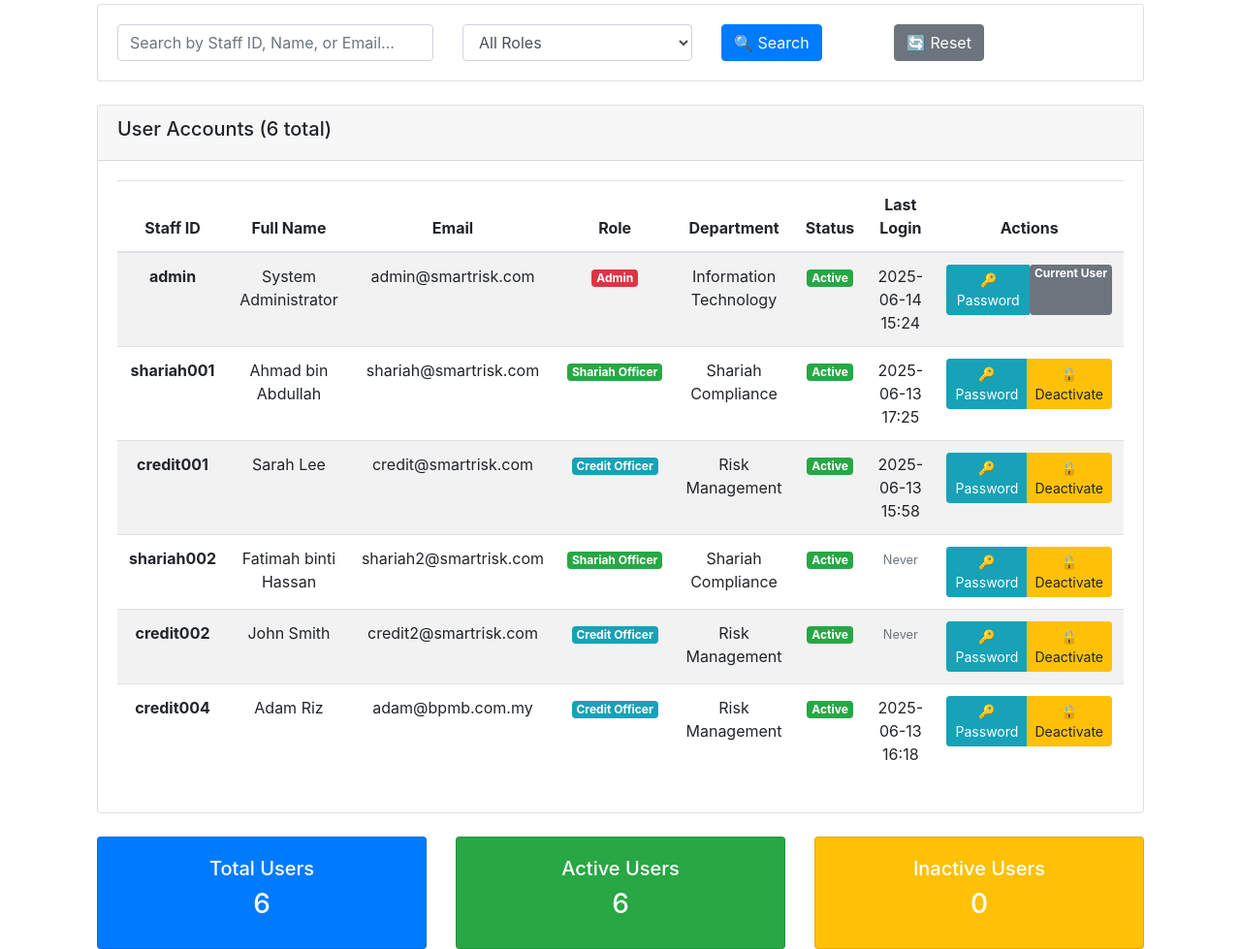
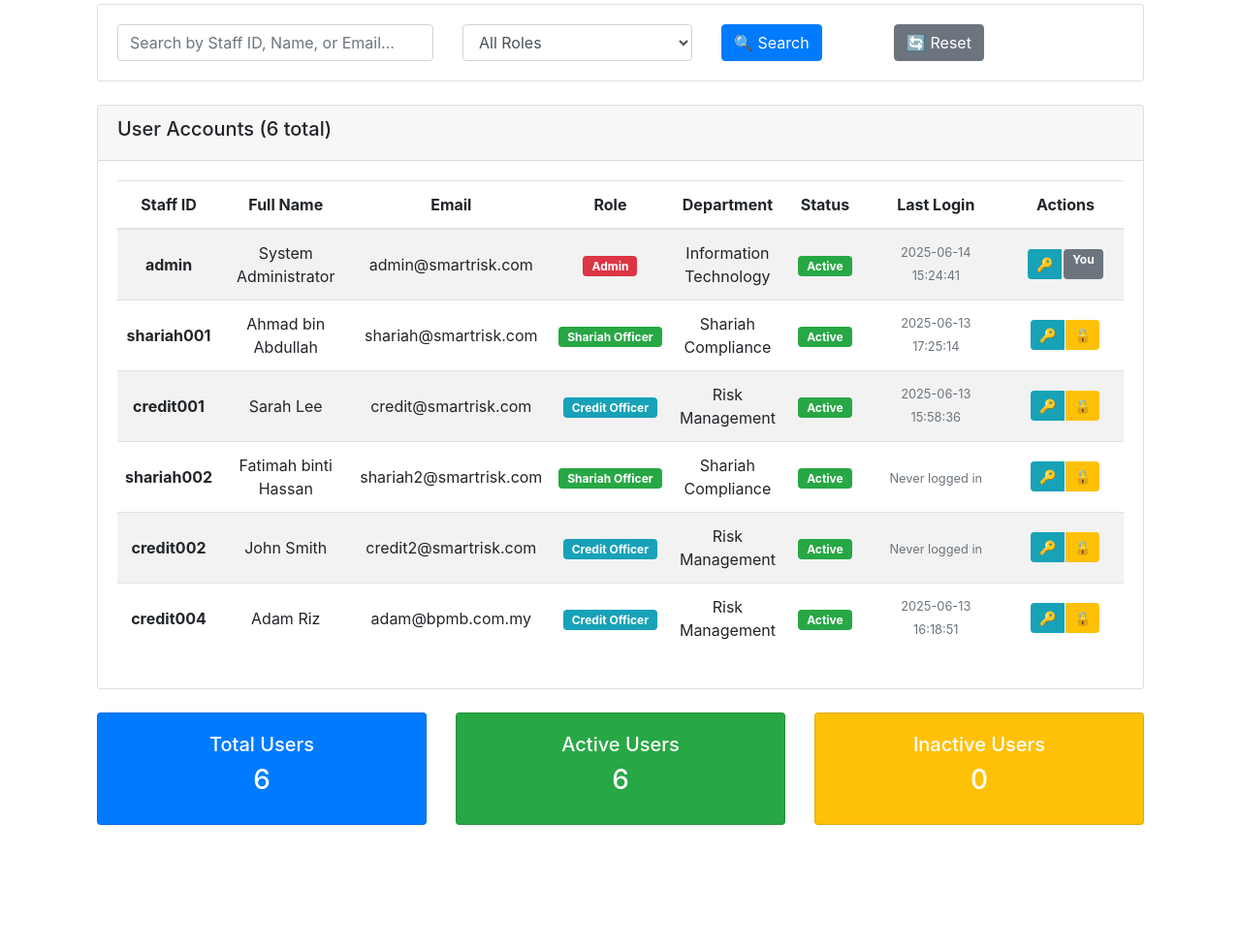
Before and after one commit to DanIsWorkingNow/Smart-Risk, a Flask app: page /admin/users in a window 1280 px wide. Shown: the part 208-1187 px from the top of the page at 97% size. After the commit the page ends 1059 px from the top, so only its background shows below. Run offline with Flask 3, Linux system fonts and the light colour scheme; a user stored in the database is signed in; data comes from the database, SQL or seed files in the repository; both versions use the stored data as it was after the commit; some libraries are stand-ins or nearby versions.

Commit message:
feat: Enhance user management UI with improved styling and functionality

```diff
--- a/templates/admin/manage_users.html
+++ b/templates/admin/manage_users.html
@@ -3,6 +3,9 @@
 {% block title %}Manage Users{% endblock %}
 
 {% block content %}
+<!-- Add Font Awesome for eye icons -->
+<link rel="stylesheet" href="https://cdnjs.cloudflare.com/ajax/libs/font-awesome/5.15.4/css/all.min.css">
+
 <div class="container mt-4">
     <div class="d-flex justify-content-between align-items-center mb-4">
         <h2>👥 User Management</h2>
@@ -41,22 +44,22 @@
     <!-- Users Table -->
     <div class="card">
         <div class="card-header">
-            <h5>User Accounts ({{ users.total }} total)</h5>
+            <h5>User Accounts ({{ users.total if users else 0 }} total)</h5>
         </div>
         <div class="card-body">
-            {% if users.items %}
+            {% if users and users.items %}
             <div class="table-responsive">
                 <table class="table table-striped">
                     <thead>
                         <tr>
-                            <th>Staff ID</th>
-                            <th>Full Name</th>
-                            <th>Email</th>
-                            <th>Role</th>
-                            <th>Department</th>
-                            <th>Status</th>
-                            <th>Last Login</th>
-                            <th>Actions</th>
+                            <th width="10%">Staff ID</th>
+                            <th width="15%">Full Name</th>
+                            <th width="20%">Email</th>
+                            <th width="10%">Role</th>
+                            <th width="12%">Department</th>
+                            <th width="8%">Status</th>
+                            <th width="15%">Last Login</th>
+                            <th width="10%">Actions</th>
                         </tr>
                     </thead>
                     <tbody>
@@ -78,9 +81,12 @@
                             </td>
                             <td>
                                 {% if user.last_login %}
-                                    {{ user.last_login.strftime('%Y-%m-%d %H:%M') }}
+                                    <div class="text-nowrap">
+                                        <small class="text-muted d-block">{{ user.last_login.strftime('%Y-%m-%d') }}</small>
+                                        <small class="text-muted">{{ user.last_login.strftime('%H:%M:%S') }}</small>
+                                    </div>
                                 {% else %}
-                                    <small class="text-muted">Never</small>
+                                    <small class="text-muted">Never logged in</small>
                                 {% endif %}
                             </td>
                             <td>
@@ -88,15 +94,15 @@
                                     <!-- Change Password Button -->
                                     <a href="{{ url_for('change_user_password', user_id=user.id) }}"
                                        class="btn btn-info btn-sm" title="Change Password">
-                                        🔑 Password
+                                        🔑
                                     </a>
 
-                                    <!-- Reset Failed Logins (if user has failed attempts) -->
+                                    <!-- Reset Failed Logins -->
                                     {% if user.failed_login_attempts > 0 %}
                                     <a href="{{ url_for('reset_failed_logins', user_id=user.id) }}"
                                        class="btn btn-warning btn-sm" title="Reset Failed Logins"
                                        onclick="return confirm('Reset {{ user.failed_login_attempts }} failed login attempts for {{ user.staff_id }}?');">
-                                        🔓 Reset ({{ user.failed_login_attempts }})
+                                        🔓
                                     </a>
                                     {% endif %}
 
@@ -105,10 +111,10 @@
                                     <a href="{{ url_for('toggle_user_status', user_id=user.id) }}"
                                        class="btn btn-{% if user.is_active %}warning{% else %}success{% endif %} btn-sm"
                                        onclick="return confirm('Are you sure you want to {% if user.is_active %}deactivate{% else %}activate{% endif %} this user?');">
-                                        {% if user.is_active %}🔒 Deactivate{% else %}🔓 Activate{% endif %}
+                                        {% if user.is_active %}🔒{% else %}🔓{% endif %}
                                     </a>
                                     {% else %}
-                                    <span class="badge badge-secondary">Current User</span>
+                                    <span class="badge badge-secondary">You</span>
                                     {% endif %}
                                 </div>
                             </td>
@@ -170,7 +176,7 @@
             <div class="card bg-primary text-white">
                 <div class="card-body text-center">
                     <h5>Total Users</h5>
-                    <h3>{{ users.total }}</h3>
+                    <h3>{{ users.total if users else 0 }}</h3>
                 </div>
             </div>
         </div>
@@ -178,7 +184,7 @@
             <div class="card bg-success text-white">
                 <div class="card-body text-center">
                     <h5>Active Users</h5>
-                    <h3>{{ users.items | selectattr('is_active') | list | length }}</h3>
+                    <h3>{{ (users.items | selectattr('is_active') | list | length) if users else 0 }}</h3>
                 </div>
             </div>
         </div>
@@ -186,10 +192,74 @@
             <div class="card bg-warning text-white">
                 <div class="card-body text-center">
                     <h5>Inactive Users</h5>
-                    <h3>{{ users.items | rejectattr('is_active') | list | length }}</h3>
+                    <h3>{{ (users.items | rejectattr('is_active') | list | length) if users else 0 }}</h3>
                 </div>
             </div>
         </div>
     </div>
 </div>
+
+<script>
+// No additional JavaScript needed for basic user management
+document.addEventListener('DOMContentLoaded', function() {
+    console.log('User Management page loaded successfully');
+});
+</script>
+
+<style>
+/* Ensure proper column spacing */
+.table th, .table td {
+    vertical-align: middle;
+    padding: 12px 8px;
+}
+
+/* Last Login column specific styling */
+.table th:nth-child(7), .table td:nth-child(7) {
+    min-width: 140px;
+    white-space: nowrap;
+}
+
+/* Make sure the table doesn't get too cramped on smaller screens */
+@media (max-width: 768px) {
+    .table-responsive {
+        font-size: 0.875rem;
+    }
+
+    .table th, .table td {
+        padding: 8px 4px;
+    }
+
+    .btn-group-sm .btn {
+        padding: 0.25rem 0.4rem;
+        font-size: 0.75rem;
+    }
+}
+
+/* Badge styling improvements */
+.badge {
+    font-size: 0.75em;
+    padding: 0.375em 0.75em;
+}
+
+/* Action buttons styling */
+.btn-group-sm {
+    gap: 2px;
+}
+
+.btn-sm {
+    font-size: 0.8rem;
+    padding: 0.3rem 0.6rem;
+}
+
+/* Status column */
+.table th:nth-child(6), .table td:nth-child(6) {
+    text-align: center;
+    min-width: 80px;
+}
+
+/* Actions column */
+.table th:nth-child(8), .table td:nth-child(8) {
+    min-width: 120px;
+}
+</style>
 {% endblock %}
```
Also changed, not shown: instance/smart_risk.db.
